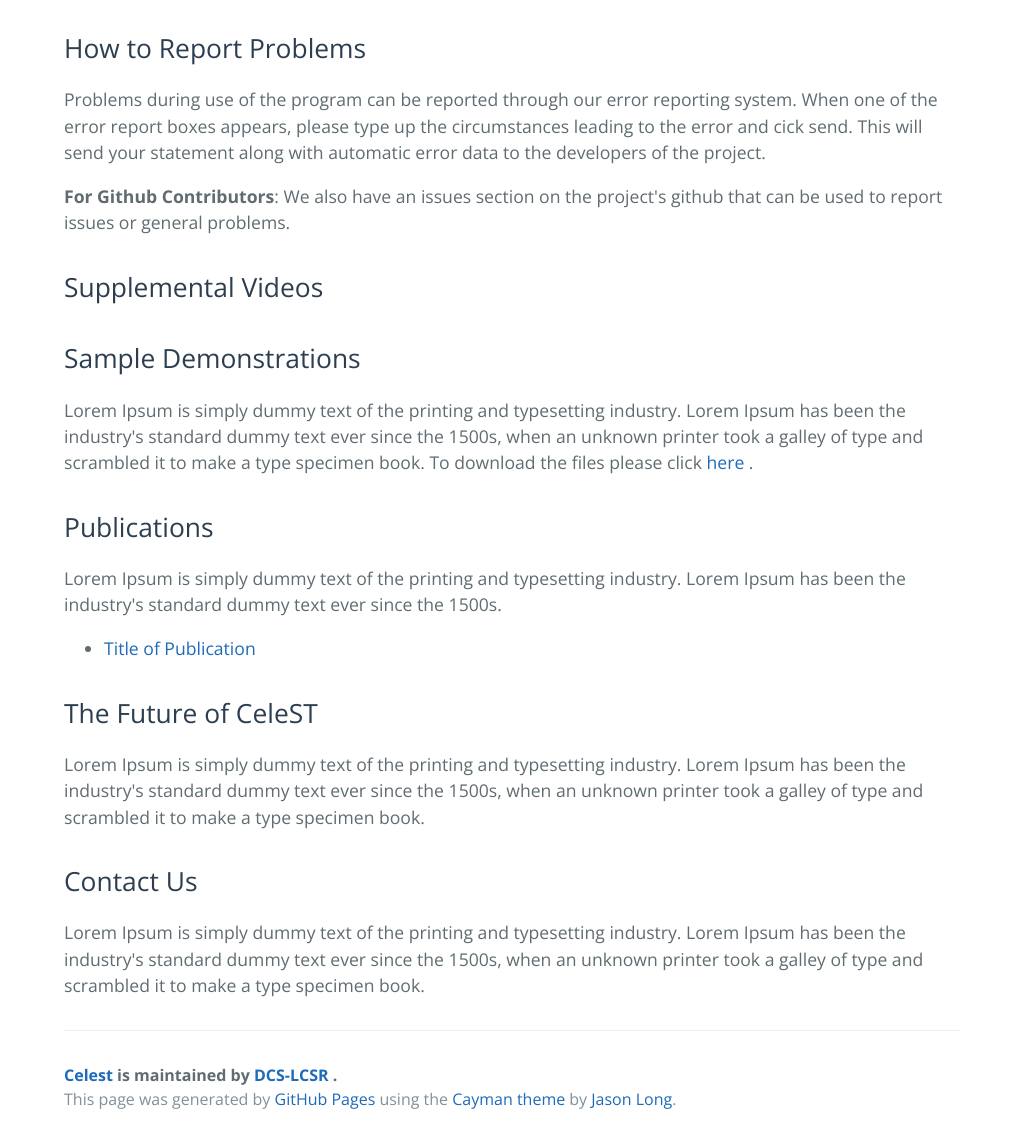
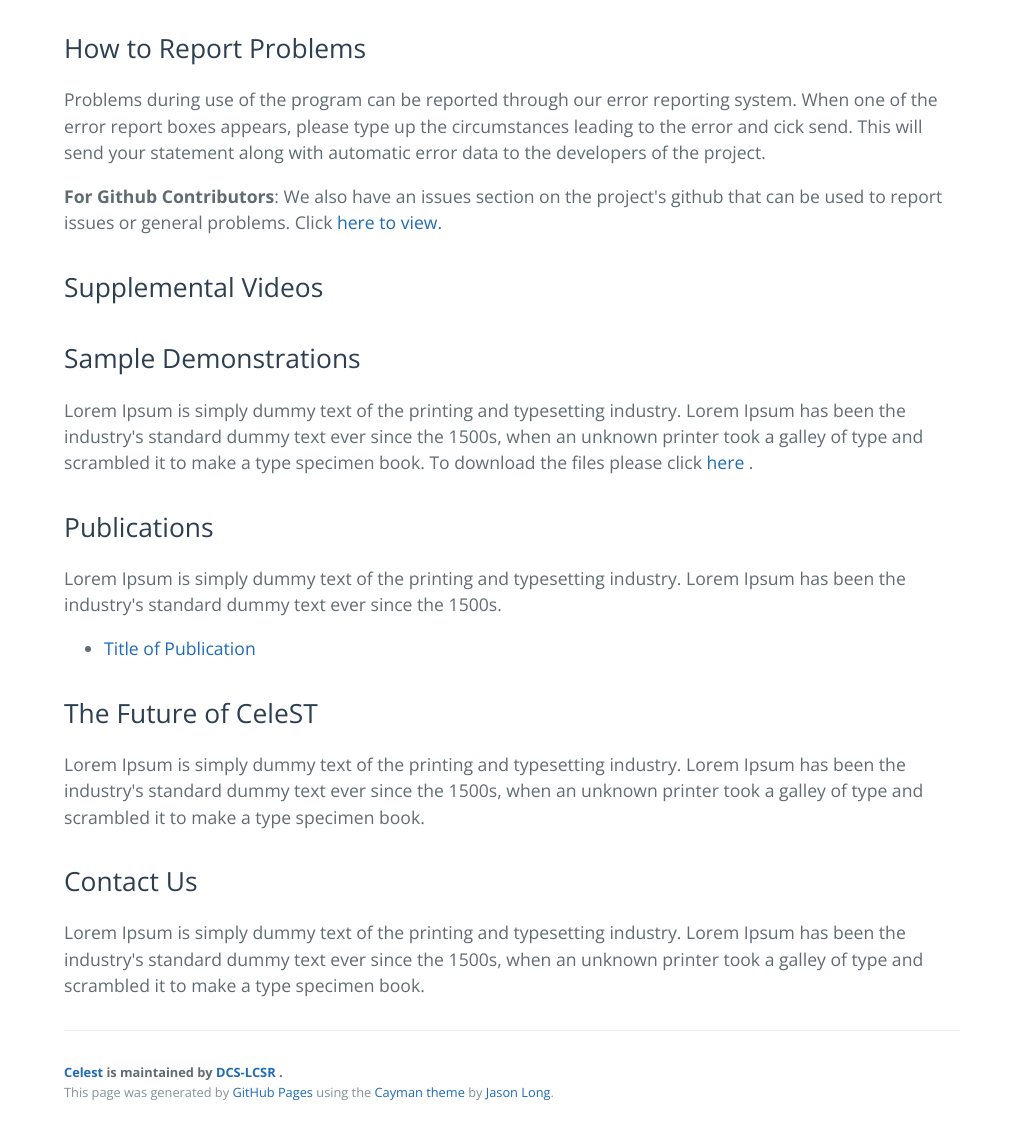
Before and after one commit to DCS-LCSR/CeleST, a plain HTML site: page index.html in a window 1024 px wide. Shown: the part 2393-3536 px from the top of the page. Drawn offline with nearby package versions, Linux system fonts and the light colour scheme.

```diff
--- a/index.html
+++ b/index.html
@@ -87,7 +87,7 @@
 
         <p>Problems during use of the program can be reported through our error reporting system. When one of the error report boxes appears, please type up the circumstances leading to the error and cick send. This will send your statement along with automatic error data to the developers of the project.</p>
 
-		<p><strong>For Github Contributors</strong>: We also have an issues section on the project's github that can be used to report issues or general problems.</p>
+		<p><strong>For Github Contributors</strong>: We also have an issues section on the project's github that can be used to report issues or general problems. Click <a href="https://github.com/DCS-LCSR/CeleST/issues">here to view.</a></p>
 
         <h2><a class="anchor" href="#supplemental-videos" id="supplemental-videos"><span class=
         "octicon octicon-link"></span></a>Supplemental Videos</h2>
--- a/stylesheets/stylesheet.css
+++ b/stylesheets/stylesheet.css
@@ -251,12 +251,12 @@ box-shadow:         0px 0px 18px 3px rgba(50, 50, 50, 0.64);
 
 @media screen and (min-width: 64em) {
   .site-footer {
-    font-size: 1rem; } }
+    font-size: .8rem; } }
 
 @media screen and (min-width: 42em) and (max-width: 64em) {
   .site-footer {
-    font-size: 1rem; } }
+    font-size: .8rem; } }
 
 @media screen and (max-width: 42em) {
   .site-footer {
-    font-size: 0.9rem; } }
+    font-size: .7; } }
```
Also changed, not shown: worm-background.png (added).
